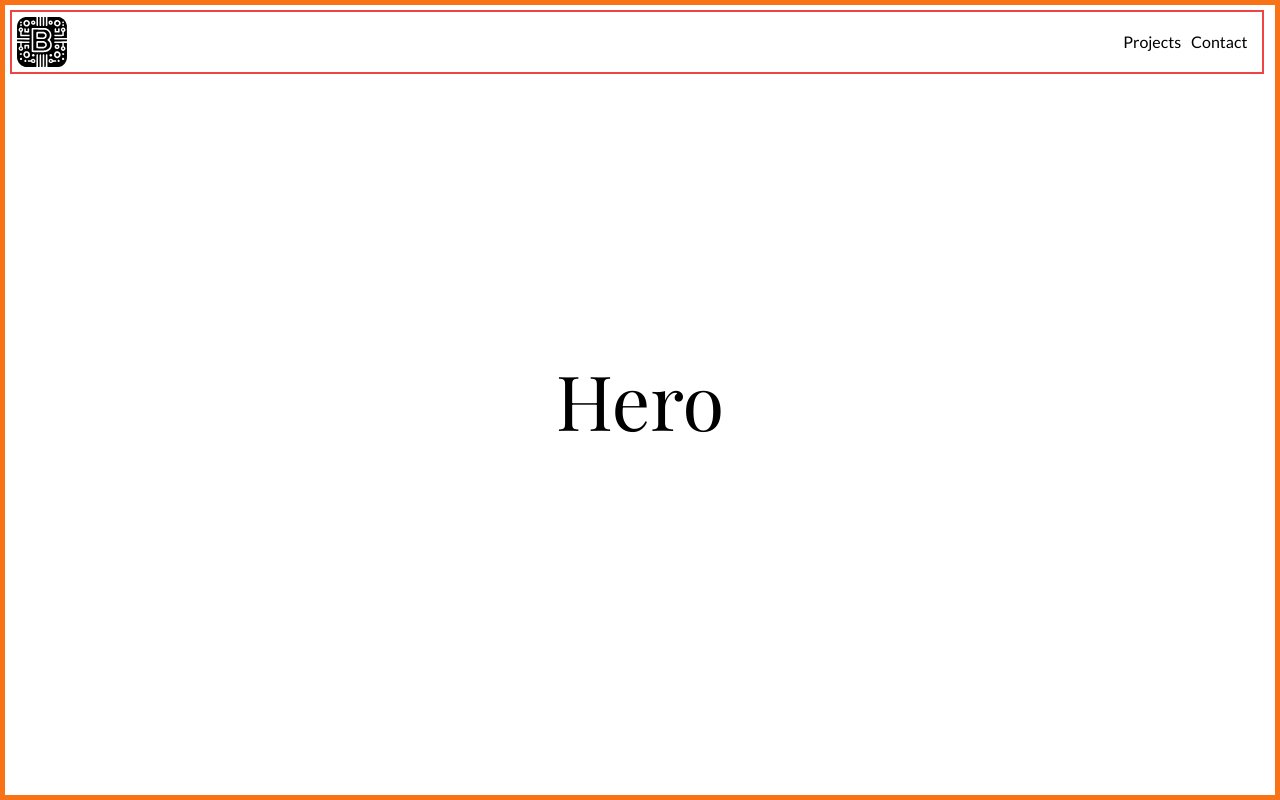
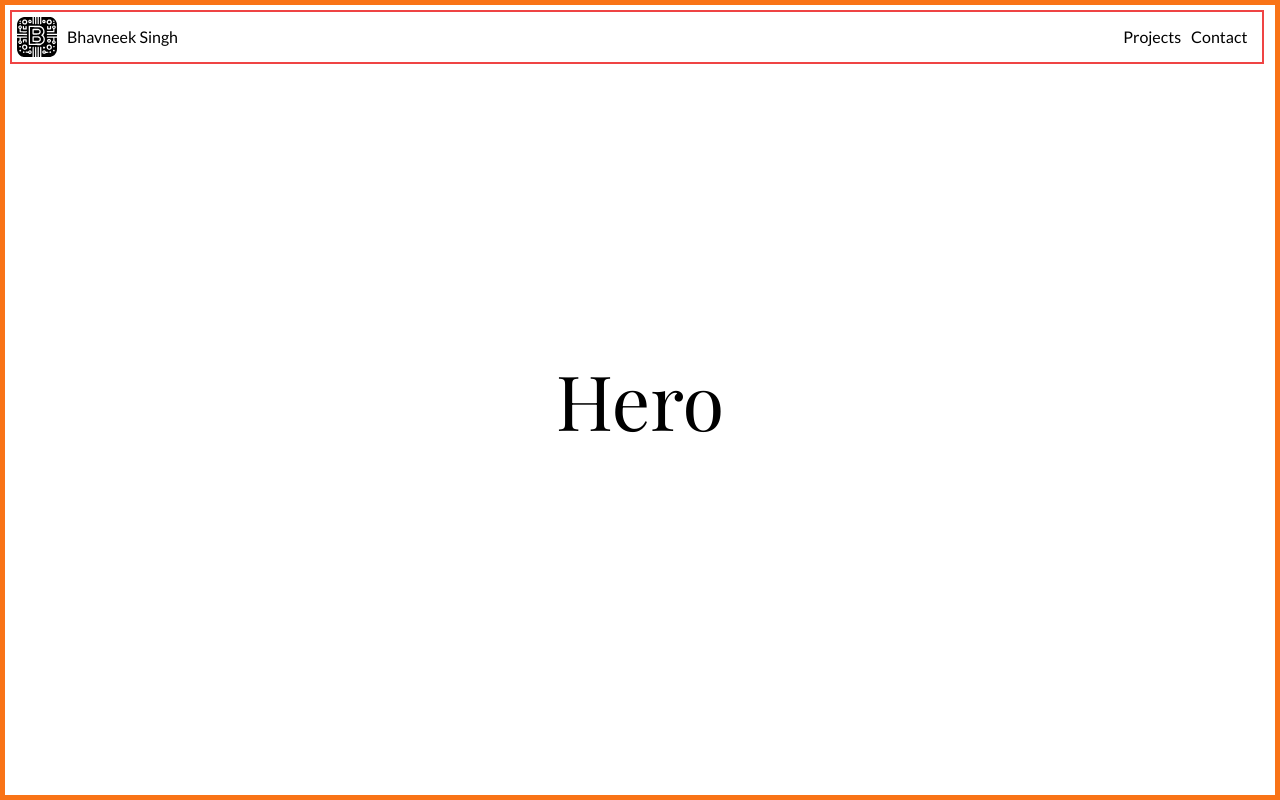
Before and after one commit to blazingbhavneek/portfolio-draft, a React (Vite) app: page / in a window 1280 px wide. Shown: the top 800 px of the page. Built offline with nearby package versions, Linux system fonts and the light colour scheme; a web font is replaced by a local one.

Commit message:
Navbar almost done

```diff
--- a/src/components/buttons/navmenu.jsx
+++ b/src/components/buttons/navmenu.jsx
@@ -8,7 +8,7 @@ const NavMenu = () => {
     const {menuOpen, toggleMenu} = useContext(AppContext);
     return (
         <IconContext.Provider value={{ color: "#333333", size: "25px" }}>
-            <div onClick={()=>{toggleMenu(!menuOpen)}}>
+            <div onClick={()=>{toggleMenu(!menuOpen)}} className="mr-[10px]">
                 {menuOpen ? <RxCross2 /> : <IoMdMenu />}
             </div>
         </IconContext.Provider>
--- a/src/components/navbar.jsx
+++ b/src/components/navbar.jsx
@@ -6,8 +6,9 @@ import Logo from '../assets/my-logo.svg'
 const Navbar = (props) => {
   return (
     <div className="z-[50] fixed top-0 left-0 bg-white w-[98vw] m-[10px] p-[5px] border-2 border-solid border-red-500 flex flex-row justify-between items-center gap-2">
-      <div>
-        <img src={Logo} alt="My Logo" width="50" height="50" />
+      <div className="flex flex-row justify-between items-center gap-[10px]">
+        <img src={Logo} alt="My Logo" width="40" height="40" />
+        <div className="font-lato text-[16px] sm:flex hidden">Bhavneek Singh</div>
       </div>
       <div className="flex-row gap-2">
         <div className="sm:flex hidden flex flex-row gap-[10px] mr-[10px]">
```
